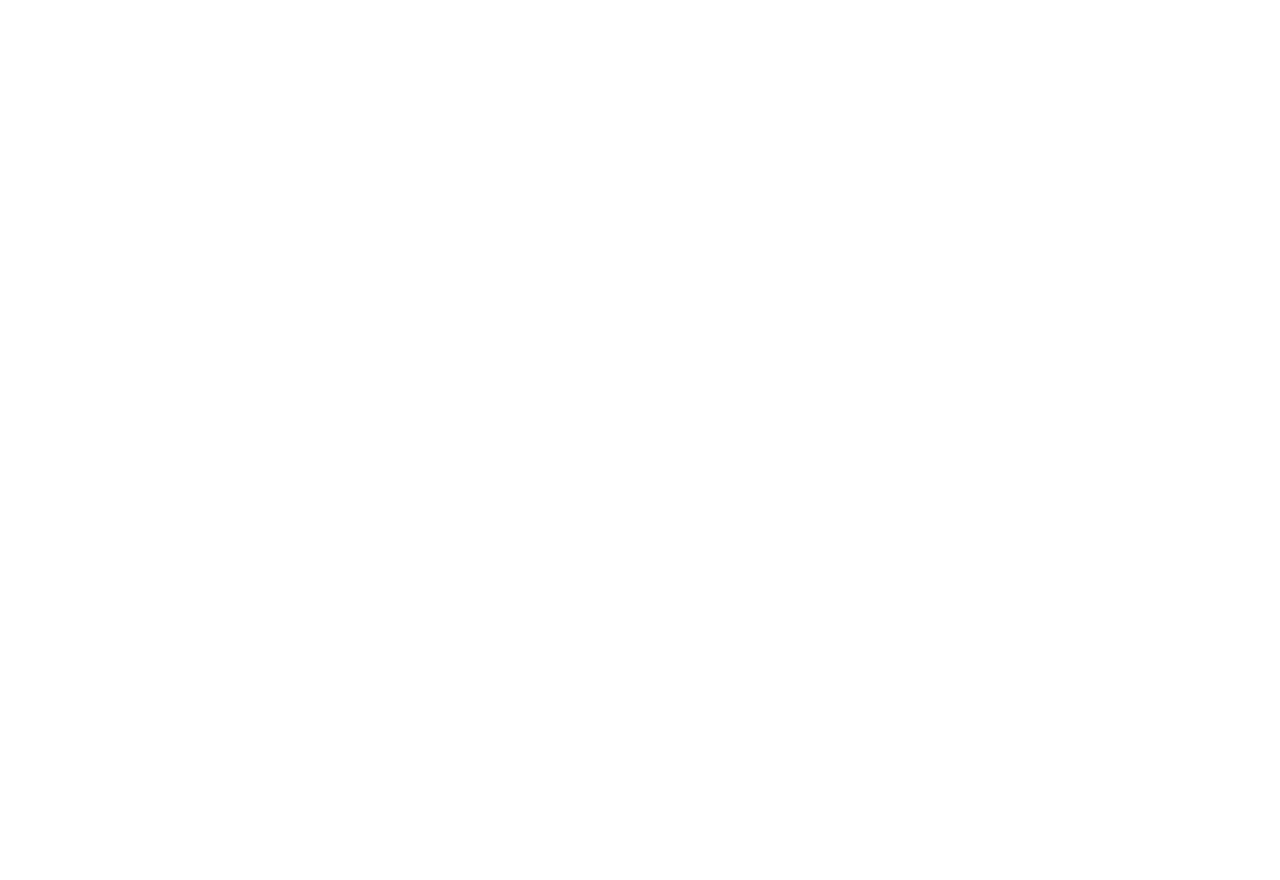
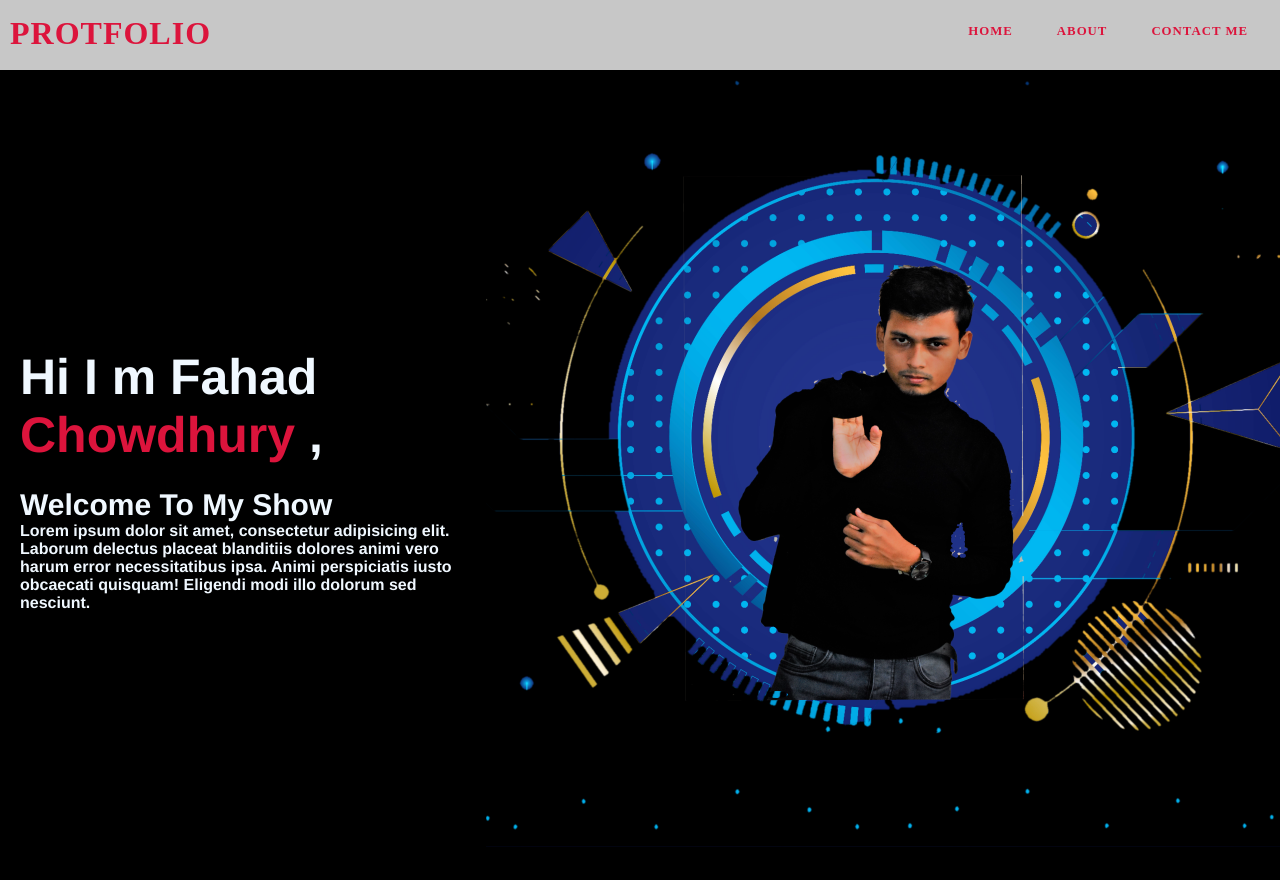
Before and after one commit to FahadwebD/protfolio-s, a plain HTML site: page index.html in a window 1280 px wide. Before the commit the page ends 800 px from the top, so only its background shows below. Drawn offline with Linux system fonts and the light colour scheme.

Commit message:
top added

```diff
--- a/index.html
+++ b/index.html
@@ -4,9 +4,33 @@
     <meta charset="UTF-8">
     <meta http-equiv="X-UA-Compatible" content="IE=edge">
     <meta name="viewport" content="width=device-width, initial-scale=1.0">
+    <link rel="stylesheet" href="style.css">
     <title>Practise Task</title>
 </head>
 <body>
+    <header>
+        <h1 id="hd1">Protfolio</h1>
+        <ul >
+            <li><a href="#">Home</a></li>
+            <li><a href="#">About</a></li>
+            <li><a href="#">Contact Me</a></li>
+
+
+        </ul></header>
+    <section class="top container ">
+
+        <div class="topg">
+            <h1 id="h11">Hi I m Fahad</h1>
+            <h1 id="h11"> <span>Chowdhury</span> ,</h1>
+            <h3 id="h33">Welcome To My Show</h3>
+            <p id="p1">Lorem ipsum dolor sit amet, consectetur adipisicing elit. Laborum delectus placeat blanditiis dolores animi vero harum error necessitatibus ipsa. Animi perspiciatis iusto obcaecati quisquam! Eligendi modi illo dolorum sed nesciunt.</p>
+
+        </div>
+        <div class="timg">
+            <img src="me2.png" alt="me">
+        </div>
+
+    </section>
 
 </body>
 </html>
--- a/style.css
+++ b/style.css
@@ -0,0 +1,86 @@
+*{
+    margin: 0%;
+    padding: 0%;
+}
+.container{
+    display: flex;
+    padding-left: 10px;
+    padding-top: 10px;
+
+}
+header{
+    background-color: rgba(0, 0, 0, 0.219);
+    display: flex;
+    justify-content: space-between;
+
+}
+span{
+    color: crimson;
+}
+#hd1{
+    padding-top: 15px;
+    text-transform: uppercase;
+    letter-spacing: 1px;
+    padding-left: 10px;
+    color: crimson;
+}
+#h11{
+    text-align:start;
+    font-size: 50px;
+}
+#h33{
+    padding-top: 5%;
+    text-align:start;
+    font-size: 30px;
+
+}
+ul{
+    list-style: none;
+    display: flex;
+    flex-direction: row;
+    padding: 10px;
+
+
+
+
+}
+ul li{
+    color: crimson;
+    height: 50px;
+    line-height: 43px;
+
+    padding: 0px 22px;
+    display: flex;
+    font-size: 0.8rem;
+    text-transform: uppercase;
+    font-weight: 800;
+    letter-spacing: 1px;
+
+}
+
+li a{
+    text-decoration: none;
+    color: crimson;
+}
+.top{
+
+    flex-direction: row;
+    background:black;
+    height: 100vh;
+    width: 100%;
+    background-repeat: no-repeat;
+
+}
+.topg{
+    background-color: rgba(0, 0, 0, 0.445);
+    display: flex;
+    flex-direction: column;
+    justify-content:center;
+    float: left;
+    padding-left: 10px;
+    color: aliceblue;
+    font-weight: 600
+    ;
+    font-family: 'Franklin Gothic Medium', 'Arial Narrow', Arial, sans-serif;
+
+}
```
Also changed, not shown: me2.png (added), 1 other file.
